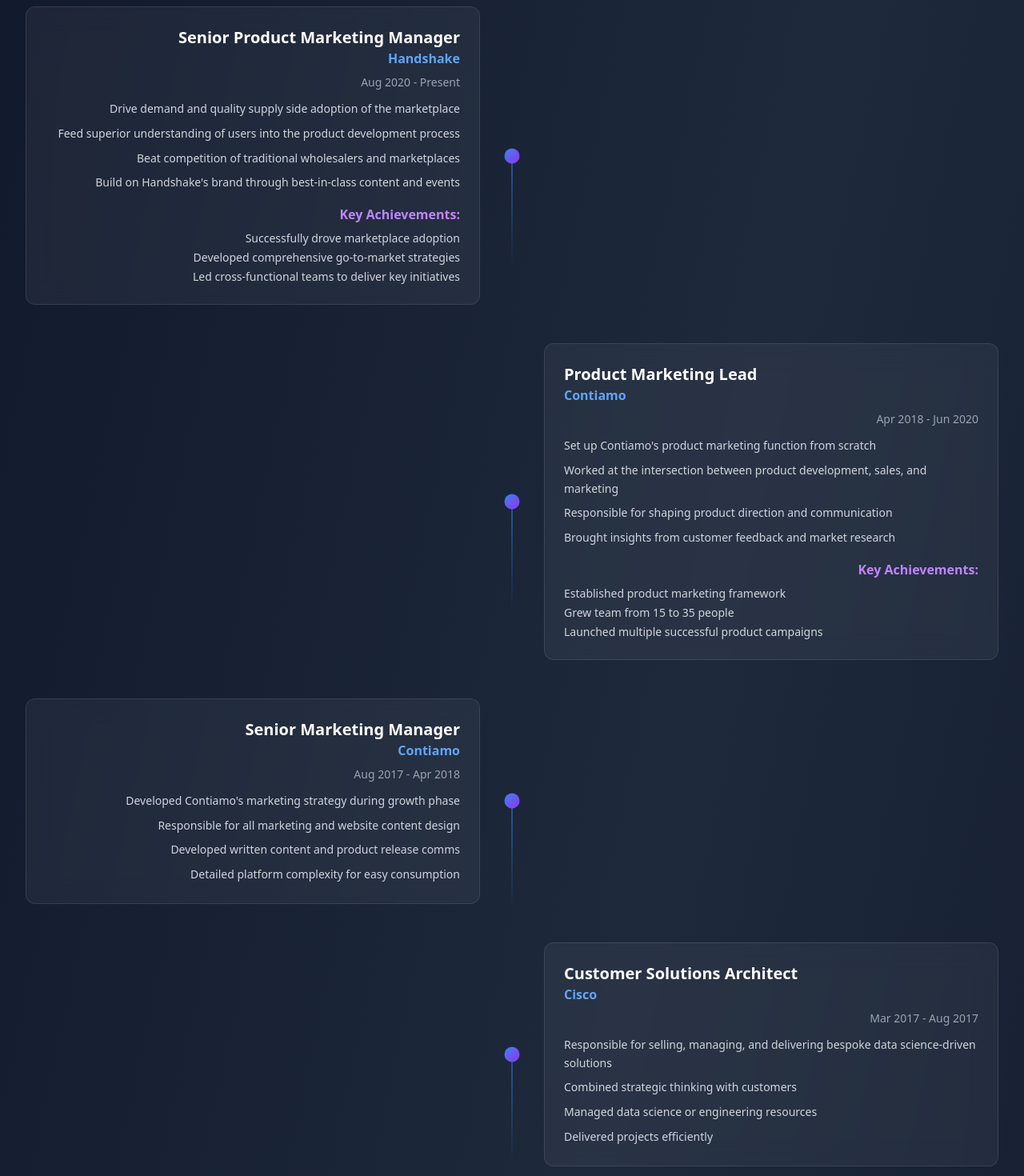
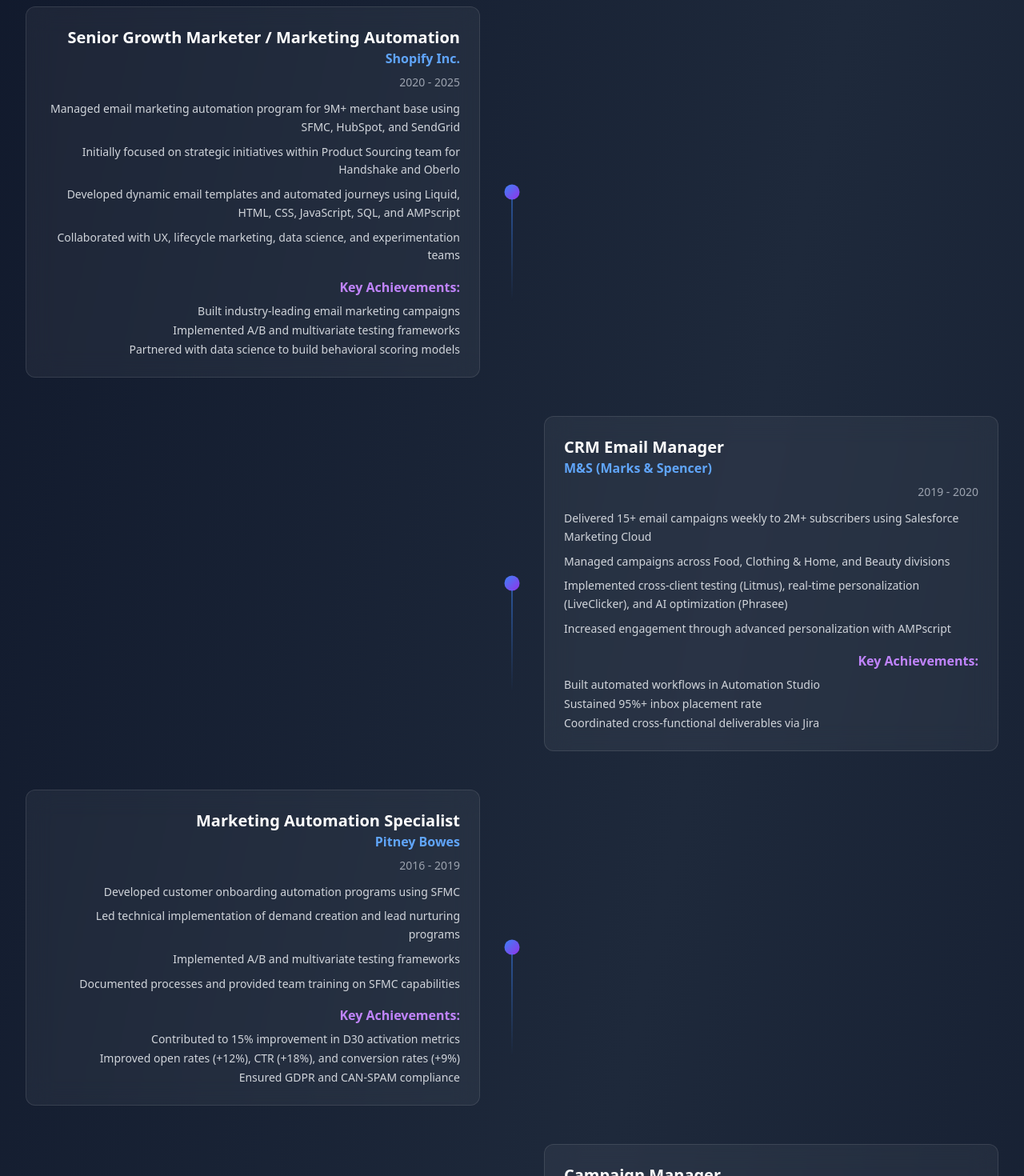
Before and after one commit to TheDuGuy/interactive-cv, a React (Vite) app: page / in a window 1280 px wide. Shown: the part 1040-2510 px from the top of the page at 80% size. Built offline with nearby package versions, Linux system fonts and the light colour scheme.

Commit message:
Update Timeline with actual Marketing Automation experience
- Replace placeholder experience with real career history
- Add Shopify, M&S, Pitney Bowes, Terradata, Experian roles
- Include key achievements and technical skills

```diff
--- a/src/components/Navigation.jsx
+++ b/src/components/Navigation.jsx
@@ -26,7 +26,7 @@
             transition={{ delay: 0.2 }}
             className="text-xl font-bold bg-gradient-to-r from-blue-400 to-purple-500 bg-clip-text text-transparent"
           >
-            ED
+            DU
           </motion.div>
 
           {/* Desktop Navigation */}
--- a/src/components/Timeline.jsx
+++ b/src/components/Timeline.jsx
@@ -64,68 +64,73 @@
 const Timeline = () => {
   const experiences = [
     {
-      title: 'Senior Product Marketing Manager',
-      company: 'Handshake',
-      period: 'Aug 2020 - Present',
+      title: 'Senior Growth Marketer / Marketing Automation',
+      company: 'Shopify Inc.',
+      period: '2020 - 2025',
       highlights: [
-        'Drive demand and quality supply side adoption of the marketplace',
-        'Feed superior understanding of users into the product development process',
-        'Beat competition of traditional wholesalers and marketplaces',
-        'Build on Handshake\'s brand through best-in-class content and events'
+        'Managed email marketing automation program for 9M+ merchant base using SFMC, HubSpot, and SendGrid',
+        'Initially focused on strategic initiatives within Product Sourcing team for Handshake and Oberlo',
+        'Developed dynamic email templates and automated journeys using Liquid, HTML, CSS, JavaScript, SQL, and AMPscript',
+        'Collaborated with UX, lifecycle marketing, data science, and experimentation teams'
       ],
       achievements: [
-        'Successfully drove marketplace adoption',
-        'Developed comprehensive go-to-market strategies',
-        'Led cross-functional teams to deliver key initiatives'
+        'Built industry-leading email marketing campaigns',
+        'Implemented A/B and multivariate testing frameworks',
+        'Partnered with data science to build behavioral scoring models'
       ]
     },
     {
-      title: 'Product Marketing Lead',
-      company: 'Contiamo',
-      period: 'Apr 2018 - Jun 2020',
+      title: 'CRM Email Manager',
+      company: 'M&S (Marks & Spencer)',
+      period: '2019 - 2020',
       highlights: [
-        'Set up Contiamo\'s product marketing function from scratch',
-        'Worked at the intersection between product development, sales, and marketing',
-        'Responsible for shaping product direction and communication',
-        'Brought insights from customer feedback and market research'
+        'Delivered 15+ email campaigns weekly to 2M+ subscribers using Salesforce Marketing Cloud',
+        'Managed campaigns across Food, Clothing & Home, and Beauty divisions',
+        'Implemented cross-client testing (Litmus), real-time personalization (LiveClicker), and AI optimization (Phrasee)',
+        'Increased engagement through advanced personalization with AMPscript'
       ],
       achievements: [
-        'Established product marketing framework',
-        'Grew team from 15 to 35 people',
-        'Launched multiple successful product campaigns'
+        'Built automated workflows in Automation Studio',
+        'Sustained 95%+ inbox placement rate',
+        'Coordinated cross-functional deliverables via Jira'
       ]
     },
     {
-      title: 'Senior Marketing Manager',
-      company: 'Contiamo',
-      period: 'Aug 2017 - Apr 2018',
+      title: 'Marketing Automation Specialist',
+      company: 'Pitney Bowes',
+      period: '2016 - 2019',
       highlights: [
-        'Developed Contiamo\'s marketing strategy during growth phase',
-        'Responsible for all marketing and website content design',
-        'Developed written content and product release comms',
-        'Detailed platform complexity for easy consumption'
+        'Developed customer onboarding automation programs using SFMC',
+        'Led technical implementation of demand creation and lead nurturing programs',
+        'Implemented A/B and multivariate testing frameworks',
+        'Documented processes and provided team training on SFMC capabilities'
+      ],
+      achievements: [
+        'Contributed to 15% improvement in D30 activation metrics',
+        'Improved open rates (+12%), CTR (+18%), and conversion rates (+9%)',
+        'Ensured GDPR and CAN-SPAM compliance'
       ]
     },
     {
-      title: 'Customer Solutions Architect',
-      company: 'Cisco',
-      period: 'Mar 2017 - Aug 2017',
+      title: 'Campaign Manager',
+      company: 'Terradata / Mapp',
+      period: '2015 - 2016',
       highlights: [
-        'Responsible for selling, managing, and delivering bespoke data science-driven solutions',
-        'Combined strategic thinking with customers',
-        'Managed data science or engineering resources',
-        'Delivered projects efficiently'
+        'Implemented CRM campaigns across email, mobile push, and SMS platforms',
+        'Worked closely with clients at their offices on bi-weekly basis',
+        'Analyzed campaign results and made data-driven recommendations',
+        'Supported clients in developing long-term CRM strategies'
       ]
     },
     {
-      title: 'Project Manager, Digital Strategy',
-      company: 'Cisco',
-      period: 'Jun 2015 - Mar 2017',
+      title: 'Senior Account Executive',
+      company: 'Experian Cross Channel Marketing',
+      period: '2013 - 2015',
       highlights: [
-        'Specialized in innovative technologies that enable Cisco\'s sales team',
-        'Scouted innovative startups and ran proof-of-concepts',
-        'Managed major transitional projects in account management and sales forecasting',
-        'Contributed to Cisco\'s digital sales strategy development'
+        'Collaborated in high-level strategy meetings for enterprise clients',
+        'Developed email marketing campaigns across multiple platforms',
+        'Managed accounts including RBS, Emirates, Mamas & Papas',
+        'Built strong client relationships through data-driven recommendations'
       ]
     }
   ];
```
